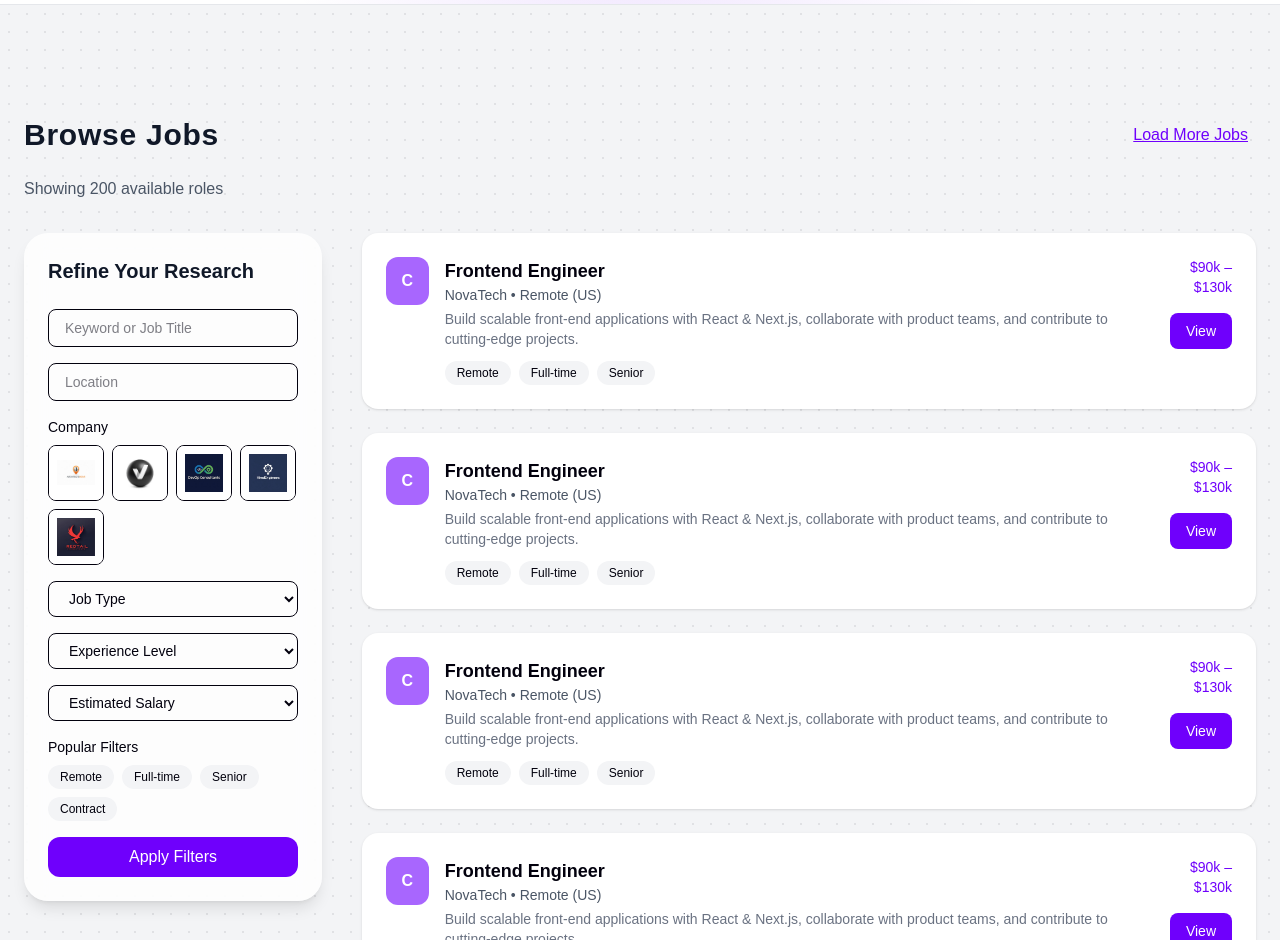
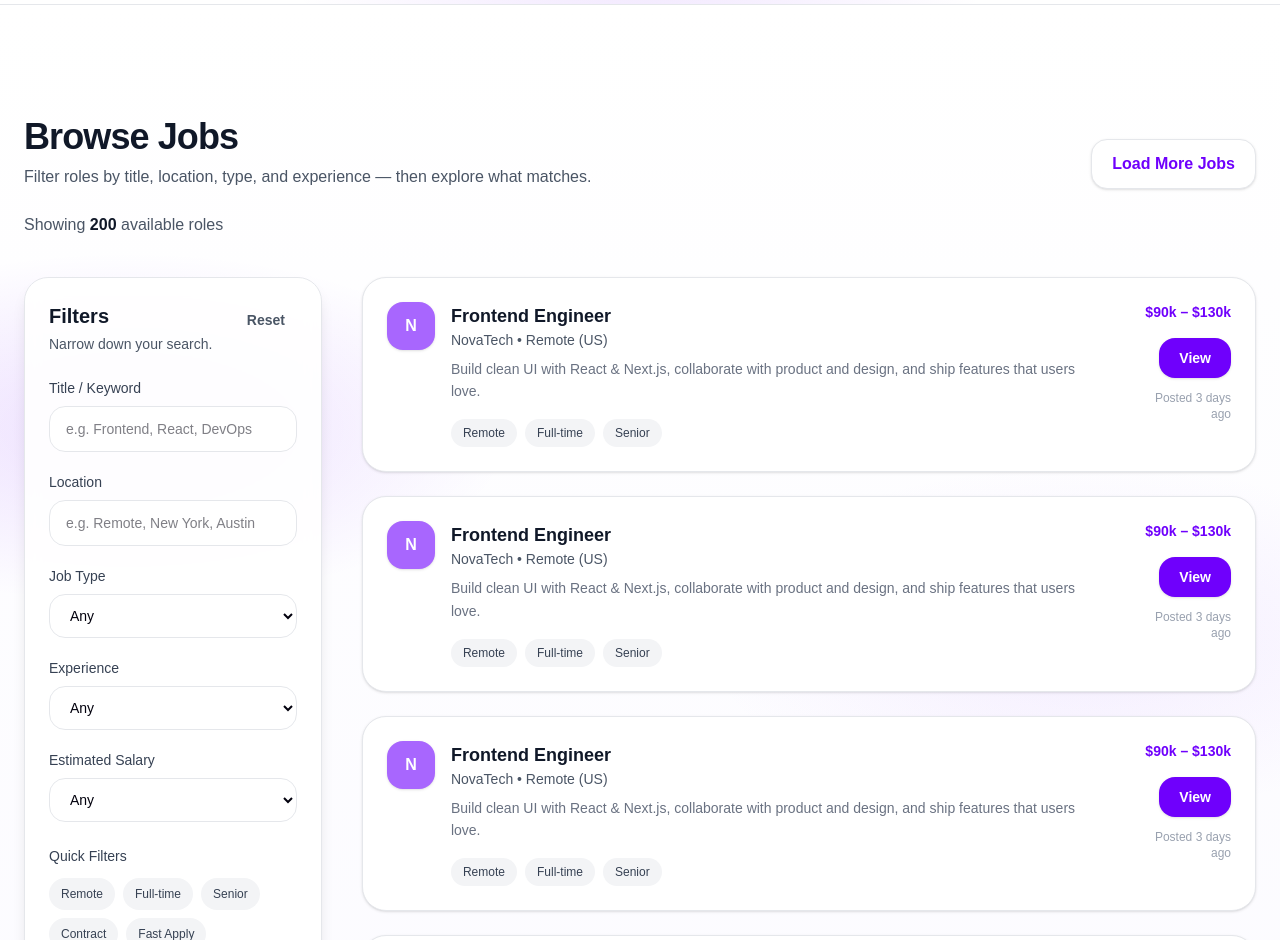
Before and after one commit to adebisidolapo/technicaljobboard, a Next.js app in the folder jobboard/: page / in a window 1280 px wide. Shown: the part 1860-2800 px from the top of the page. Built offline with nearby package versions, Linux system fonts and the light colour scheme.

Commit message:
update ui

```diff
--- a/jobboard/app/globals.css
+++ b/jobboard/app/globals.css
@@ -148,3 +148,9 @@ body {
   -ms-overflow-style: none; /* IE/Edge */
   scrollbar-width: none; /* Firefox */
 }
+.jobs-bg {
+  background:
+    radial-gradient(700px 320px at 10% 20%, rgba(111,0,252,0.12), transparent 55%),
+    radial-gradient(700px 320px at 85% 30%, rgba(168,102,254,0.10), transparent 55%),
+    linear-gradient(180deg, #ffffff 0%, #f8f7ff 100%);
+}
--- a/jobboard/app/page.tsx
+++ b/jobboard/app/page.tsx
@@ -383,61 +383,73 @@ export default function Home() {
 
 
 {/* ================= BROWSE JOBS ================= */}
-<section id="jobs" className="py-28 relative bg-dots-bg">
+<section id="jobs" className="py-28 relative jobs-bg">
   <div className="max-w-7xl mx-auto px-6">
-    <div className="flex justify-between items-center mb-6">
-      <h2 className="text-3xl font-semibold tracking-wide text-gray-900">Browse Jobs</h2>
-      <span className="text-[#6F00FC] font-medium underline cursor-pointer hover:bg-gray-100 px-2 rounded transition">
+    <div className="flex flex-col md:flex-row md:items-end md:justify-between gap-4 mb-6">
+      <div>
+        <h2 className="text-3xl md:text-4xl font-semibold tracking-tight text-gray-900">
+          Browse Jobs
+        </h2>
+        <p className="text-gray-600 mt-2">
+          Filter roles by title, location, type, and experience — then explore what matches.
+        </p>
+      </div>
+
+      <button className="text-[#6F00FC] font-semibold px-5 py-3 rounded-2xl bg-white border border-gray-200 shadow-sm hover:shadow-md transition">
         Load More Jobs
-      </span>
+      </button>
     </div>
-    <p className="text-gray-600 mb-8">Showing 200 available roles</p>
+
+    <div className="text-gray-600 mb-10">
+      Showing <span className="font-semibold text-gray-900">200</span> available roles
+    </div>
 
     <div className="flex flex-col lg:flex-row gap-10">
-
       {/* ================= FILTERS ================= */}
       <aside className="lg:w-1/4 w-full lg:sticky lg:top-28 h-fit">
-        <div className="bg-white/80 backdrop-blur-md rounded-3xl p-6 shadow-lg">
-          <h3 className="text-xl font-semibold mb-6 text-gray-900">Refine Your Research</h3>
+        <div className="rounded-3xl p-6 shadow-lg border border-gray-200 bg-white/90 backdrop-blur">
+          <div className="flex items-start justify-between gap-3 mb-6">
+            <div>
+              <h3 className="text-xl font-semibold text-gray-900">Filters</h3>
+              <p className="text-sm text-gray-600 mt-1">Narrow down your search.</p>
+            </div>
+
+            <button
+              type="button"
+              className="text-sm font-semibold text-gray-600 hover:text-gray-900 px-3 py-2 rounded-xl hover:bg-gray-100 transition"
+            >
+              Reset
+            </button>
+          </div>
 
           {/* Keyword */}
+          <label className="block text-sm font-medium text-gray-700 mb-2">
+            Title / Keyword
+          </label>
           <input
             type="text"
-            placeholder="Keyword or Job Title"
-            className="w-full border rounded-lg px-4 py-2 mb-4 focus:ring-2 focus:ring-[#6F00FC] outline-none text-sm"
+            placeholder="e.g. Frontend, React, DevOps"
+            className="w-full border border-gray-200 rounded-2xl px-4 py-3 mb-5
+                       focus:ring-2 focus:ring-[#6F00FC] outline-none text-sm bg-white"
           />
 
           {/* Location */}
+          <label className="block text-sm font-medium text-gray-700 mb-2">
+            Location
+          </label>
           <input
             type="text"
-            placeholder="Location"
-            className="w-full border rounded-lg px-4 py-2 mb-4 focus:ring-2 focus:ring-[#8C33FD] outline-none text-sm"
+            placeholder="e.g. Remote, New York, Austin"
+            className="w-full border border-gray-200 rounded-2xl px-4 py-3 mb-5
+                       focus:ring-2 focus:ring-[#8C33FD] outline-none text-sm bg-white"
           />
 
-          {/* Company Filter */}
-          <div className="mb-4">
-            <p className="text-sm font-medium mb-2">Company</p>
-            <div className="flex flex-wrap gap-2">
-              {[
-                "/Architects.png",
-                "/vermot.png",
-                "/Devops.png",
-                "/Hiredengineer.png",
-                "/redtail.png",
-              ].map((logo, idx) => (
-                <div
-                  key={idx}
-                  className="w-14 h-14 rounded-lg overflow-hidden border cursor-pointer hover:border-[#6F00FC] transition"
-                >
-                  <img src={logo} alt={`Company ${idx}`} className="w-full h-full object-contain bg-white p-2" />
-                </div>
-              ))}
-            </div>
-          </div>
-
           {/* Job Type */}
-          <select className="w-full border rounded-lg px-4 py-2 mb-4 text-sm">
-            <option>Job Type</option>
+          <label className="block text-sm font-medium text-gray-700 mb-2">
+            Job Type
+          </label>
+          <select className="w-full border border-gray-200 rounded-2xl px-4 py-3 mb-5 text-sm bg-white">
+            <option value="">Any</option>
             <option>Full-time</option>
             <option>Part-time</option>
             <option>Contract</option>
@@ -445,34 +457,44 @@ export default function Home() {
           </select>
 
           {/* Experience Level */}
-          <select className="w-full border rounded-lg px-4 py-2 mb-4 text-sm">
-            <option>Experience Level</option>
+          <label className="block text-sm font-medium text-gray-700 mb-2">
+            Experience
+          </label>
+          <select className="w-full border border-gray-200 rounded-2xl px-4 py-3 mb-5 text-sm bg-white">
+            <option value="">Any</option>
             <option>Junior</option>
             <option>Mid</option>
             <option>Senior</option>
           </select>
 
-          {/* Estimated Salary */}
-          <select className="w-full border rounded-lg px-4 py-2 mb-4 text-sm">
-            <option>Estimated Salary</option>
+          {/* Salary */}
+          <label className="block text-sm font-medium text-gray-700 mb-2">
+            Estimated Salary
+          </label>
+          <select className="w-full border border-gray-200 rounded-2xl px-4 py-3 mb-6 text-sm bg-white">
+            <option value="">Any</option>
             <option>$40k – $60k</option>
             <option>$60k – $80k</option>
             <option>$80k – $100k</option>
             <option>$100k – $150k</option>
           </select>
 
-          {/* Popular Filters */}
-          <div className="mb-4">
-            <p className="text-sm font-medium mb-2">Popular Filters</p>
-            <div className="flex flex-wrap gap-2">
-              <span className="text-xs px-3 py-1 rounded-full bg-gray-100 cursor-pointer hover:bg-[#6F00FC] hover:text-white transition">Remote</span>
-              <span className="text-xs px-3 py-1 rounded-full bg-gray-100 cursor-pointer hover:bg-[#8C33FD] hover:text-white transition">Full-time</span>
-              <span className="text-xs px-3 py-1 rounded-full bg-gray-100 cursor-pointer hover:bg-[#A866FE] hover:text-white transition">Senior</span>
-              <span className="text-xs px-3 py-1 rounded-full bg-gray-100 cursor-pointer hover:bg-[#6F00FC] hover:text-white transition">Contract</span>
-            </div>
+          {/* Quick Toggles */}
+          <p className="text-sm font-medium text-gray-700 mb-3">Quick Filters</p>
+          <div className="flex flex-wrap gap-2 mb-6">
+            {["Remote", "Full-time", "Senior", "Contract", "Fast Apply"].map((tag) => (
+              <button
+                key={tag}
+                type="button"
+                className="text-xs px-3 py-2 rounded-full bg-gray-100 text-gray-700
+                           hover:bg-[#6F00FC] hover:text-white transition"
+              >
+                {tag}
+              </button>
+            ))}
           </div>
 
-          <button className="w-full bg-[#6F00FC] hover:bg-[#8C33FD] text-white py-2 rounded-xl font-medium transition">
+          <button className="w-full bg-[#6F00FC] hover:bg-[#8C33FD] text-white py-3 rounded-2xl font-semibold transition shadow-sm">
             Apply Filters
           </button>
         </div>
@@ -483,42 +505,53 @@ export default function Home() {
         {[...Array(8)].map((_, idx) => (
           <div
             key={idx}
-            className="bg-white rounded-2xl p-6 shadow-sm hover:shadow-md transition flex justify-between items-start"
+            className="bg-white rounded-3xl p-6 shadow-sm hover:shadow-lg transition
+                       border border-gray-200 flex flex-col md:flex-row md:justify-between md:items-start gap-6"
           >
             <div className="flex gap-4">
-              <div className="w-12 h-12 rounded-xl bg-[#A866FE] text-white flex items-center justify-center font-bold">
-                C
+              <div className="w-12 h-12 rounded-2xl bg-[#A866FE] text-white flex items-center justify-center font-bold shadow-sm">
+                N
               </div>
 
               <div>
-                <h3 className="text-lg font-semibold">Frontend Engineer</h3>
+                <h3 className="text-lg font-semibold text-gray-900">
+                  Frontend Engineer
+                </h3>
                 <p className="text-sm text-gray-600">
                   NovaTech • Remote (US)
                 </p>
-                <p className="text-sm text-gray-500 mt-1">
-                  Build scalable front-end applications with React & Next.js, collaborate with product teams, and contribute to cutting-edge projects.
+                <p className="text-sm text-gray-500 mt-2 leading-relaxed max-w-2xl">
+                  Build clean UI with React & Next.js, collaborate with product and design,
+                  and ship features that users love.
                 </p>
-                <div className="flex flex-wrap gap-2 mt-3">
-                  <span className="text-xs px-3 py-1 rounded-full bg-gray-100">Remote</span>
-                  <span className="text-xs px-3 py-1 rounded-full bg-gray-100">Full-time</span>
-                  <span className="text-xs px-3 py-1 rounded-full bg-gray-100">Senior</span>
+
+                <div className="flex flex-wrap gap-2 mt-4">
+                  {["Remote", "Full-time", "Senior"].map((pill) => (
+                    <span
+                      key={pill}
+                      className="text-xs px-3 py-1.5 rounded-full bg-gray-100 text-gray-700"
+                    >
+                      {pill}
+                    </span>
+                  ))}
                 </div>
               </div>
             </div>
 
-            <div className="text-right">
-              <p className="text-sm font-medium text-[#6F00FC]">$90k – $130k</p>
-              <button className="mt-4 bg-[#6F00FC] hover:bg-[#8C33FD] text-white px-4 py-2 rounded-lg text-sm">
+            <div className="md:text-right">
+              <p className="text-sm font-semibold text-[#6F00FC]">$90k – $130k</p>
+              <button className="mt-4 bg-[#6F00FC] hover:bg-[#8C33FD] text-white px-5 py-2.5 rounded-2xl text-sm font-semibold transition shadow-sm">
                 View
               </button>
+              <p className="text-xs text-gray-400 mt-3">Posted 3 days ago</p>
             </div>
           </div>
         ))}
       </div>
-
     </div>
   </div>
 </section>
+
 
 
 {/* ================= EMPOWERING JOB SEEKERS ================= */}
```
